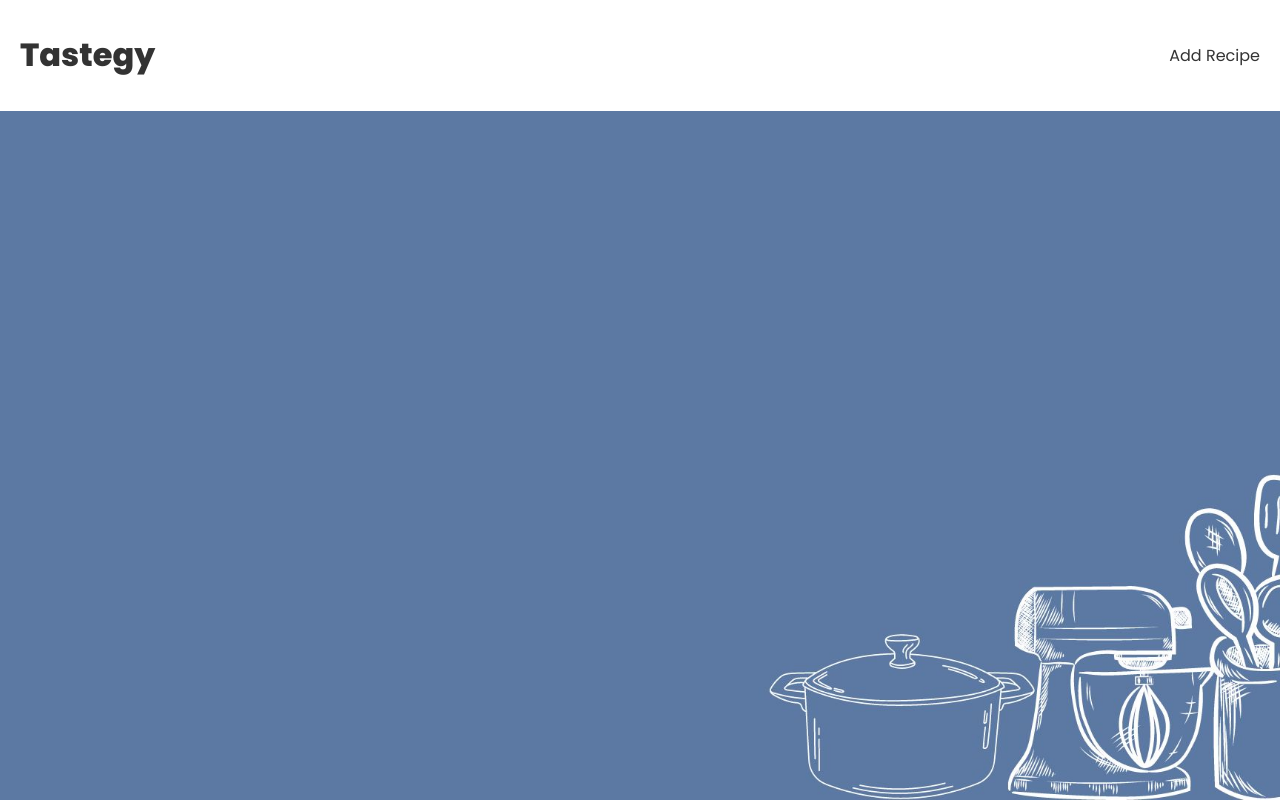
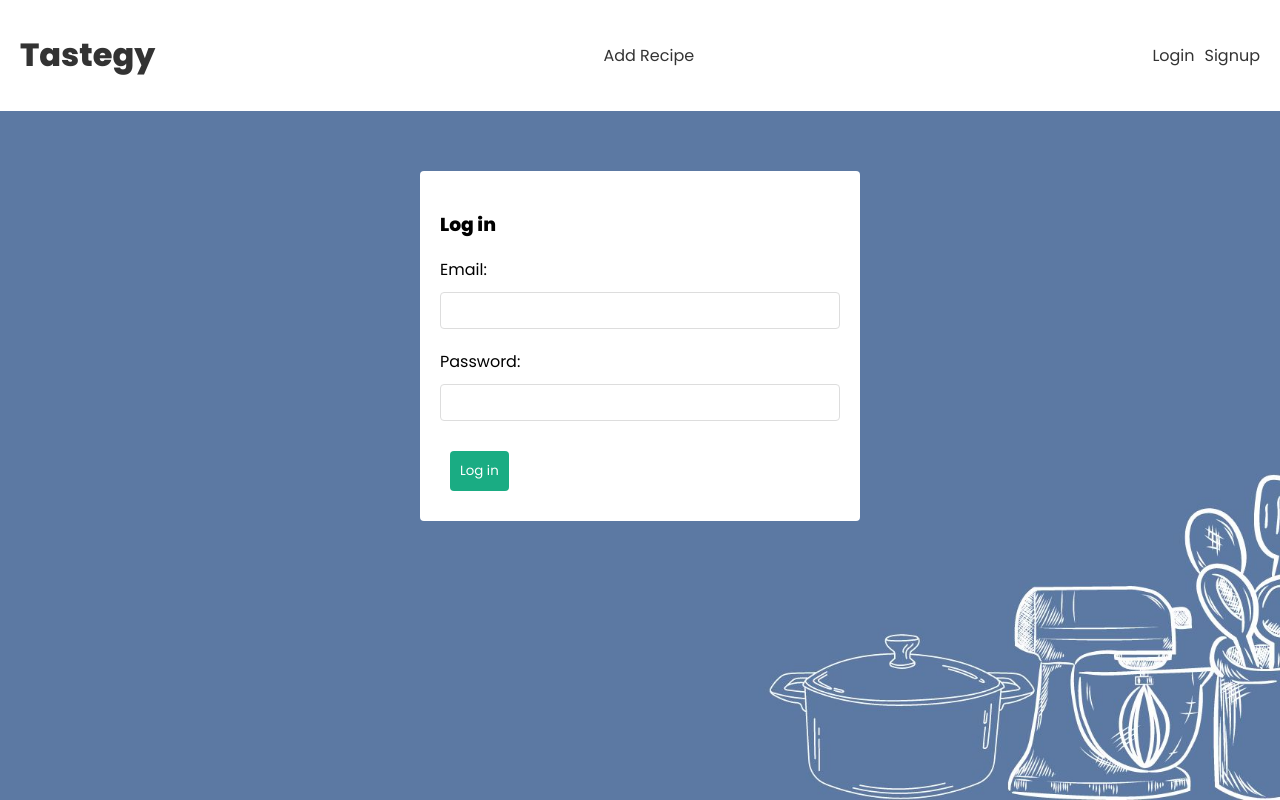
Before and after one commit to ivonaaa/Tastegy, a React (Create React App) app in the folder frontend/: page /login in a window 1280 px wide. Before the commit this address had no page. Built offline with nearby package versions, Linux system fonts and the light colour scheme.

Commit message:
Create signup and login forms

```diff
--- a/frontend/src/App.js
+++ b/frontend/src/App.js
@@ -2,6 +2,8 @@
 import Home from './pages/Home'
 import Navbar from './components/Navbar'
 import RecipeForm from './components/RecipeForm'
+import Login from './pages/Login'
+import Signup from './pages/Signup'
 
 function App() {
   return (
@@ -18,6 +20,14 @@
               path='/AddRecipe'
               element = {<RecipeForm />}
             />
+            <Route
+              path='/login'
+              element = {<Login />}
+            />
+            <Route
+              path='/signup'
+              element = {<Signup />}
+            />
           </Routes>
         </div>
       </BrowserRouter>
--- a/frontend/src/components/Navbar.js
+++ b/frontend/src/components/Navbar.js
@@ -12,6 +12,12 @@
                 <Link to="/AddRecipe">
                     Add Recipe
                 </Link>
+                <nav>
+                    <div>
+                        <Link to="/login">Login</Link>
+                        <Link to="/signup">Signup</Link>
+                    </div>
+                </nav>
             </div>
         </header>
     )
--- a/frontend/src/index.css
+++ b/frontend/src/index.css
@@ -97,3 +97,19 @@
   border-radius: 4px;
   margin: 20px 0;
 }
+/* navbar */
+nav {
+  display: flex;
+  align-items: center;
+}
+nav a {
+  margin-left: 10px;
+}
+/* auth forms */
+form.signup, form.login {
+  max-width: 400px;
+  margin: 40px auto;
+  padding: 20px;
+  background: #fff;
+  border-radius: 4px;
+}
--- /dev/null
+++ b/frontend/src/pages/Login.js
@@ -0,0 +1,34 @@
+import { useState } from "react";
+
+const Login = () => {
+    const [email, setEmail] = useState('');
+    const [password, setPassword] = useState('');
+
+    const handleSubmit = async (e) => {
+        e.preventDefault();
+        console.log(email, password);
+    };
+
+    return (
+        <form className="login" onSubmit={handleSubmit}>
+            <h3>Log in</h3>
+
+            <label>Email: </label>
+            <input
+                type="email"
+                onChange={(e) => setEmail(e.target.value)}
+                value={email}
+            />
+            <label>Password: </label>
+            <input
+                type="password"
+                onChange={(e) => setPassword(e.target.value)}
+                value={password}
+            />
+
+            <button type="submit">Log in</button>
+        </form>
+    );
+};
+
+export default Login;
--- /dev/null
+++ b/frontend/src/pages/Signup.js
@@ -0,0 +1,34 @@
+import { useState } from "react";
+
+const Signup = () => {
+    const [email, setEmail] = useState('');
+    const [password, setPassword] = useState('');
+
+    const handleSubmit = async (e) => {
+        e.preventDefault();
+        console.log(email, password);
+    };
+
+    return (
+        <form className="signup" onSubmit={handleSubmit}>
+            <h3>Sign up</h3>
+
+            <label>Email: </label>
+            <input
+                type="email"
+                onChange={(e) => setEmail(e.target.value)}
+                value={email}
+            />
+            <label>Password: </label>
+            <input
+                type="password"
+                onChange={(e) => setPassword(e.target.value)}
+                value={password}
+            />
+
+            <button type="submit">Sign up</button>
+        </form>
+    );
+};
+
+export default Signup;
```
